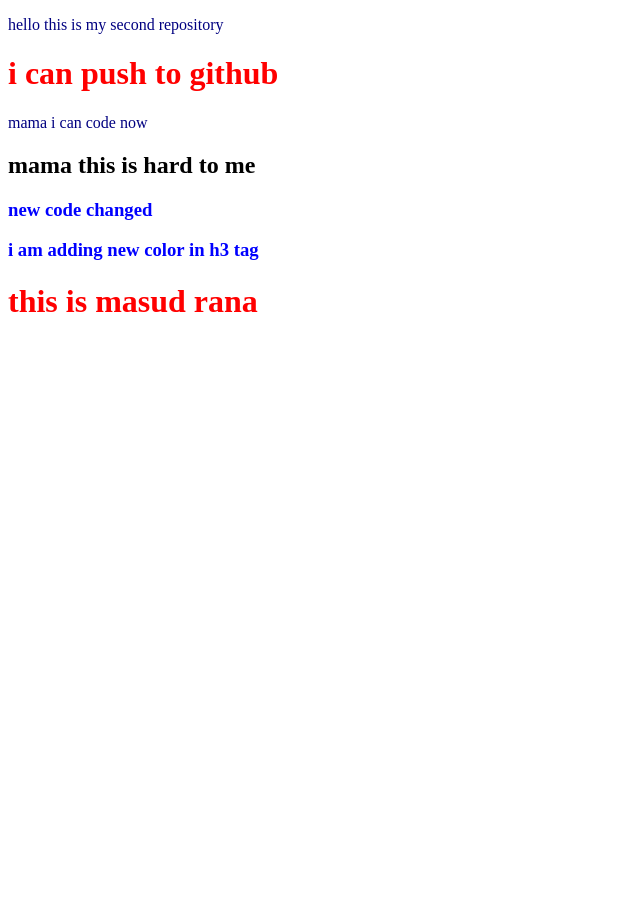
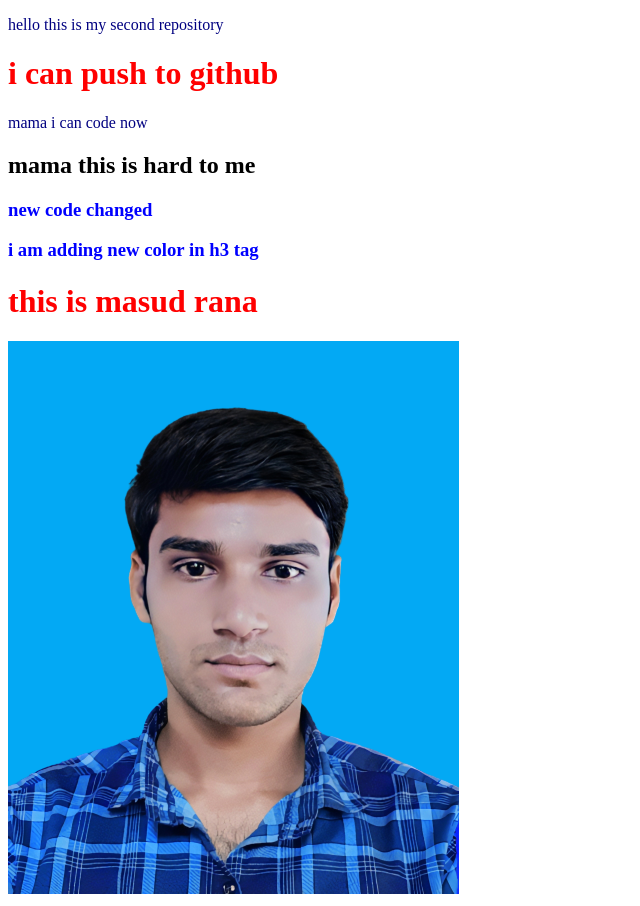
Before and after one commit to mkmasudrana806/new-my-second-repo, a plain HTML site: page index.html in a window 1280 px wide. Shown: the whole page, without its empty margins (0-640 px from the left). Before the commit the page ends 800 px from the top, so only its background shows below. Drawn offline with Linux system fonts and the light colour scheme; the site is published under a folder, as on GitHub Pages, so addresses that start at the root find nothing.

Commit message:
photo added

```diff
--- a/index.html
+++ b/index.html
@@ -15,7 +15,7 @@
     <h3>new code changed</h3>
     <h3>i am adding new color in h3 tag</h3>
     <h1>this is masud rana</h1>
-   <img src="/for_id_card-removebg-preview.png" alt="">
+   <img src="for_id_card-removebg-preview.png" alt="">
 
 </body>
 </html>
```
